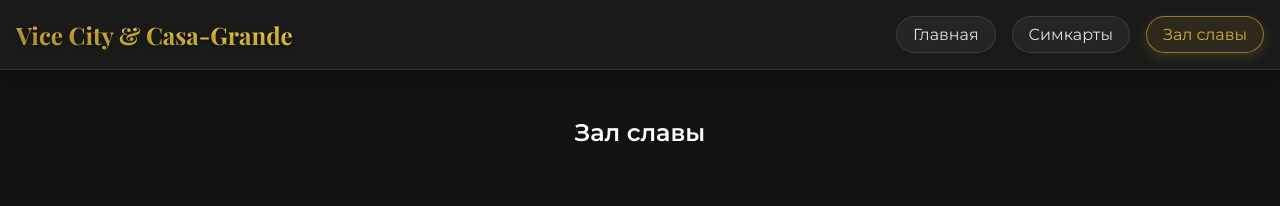
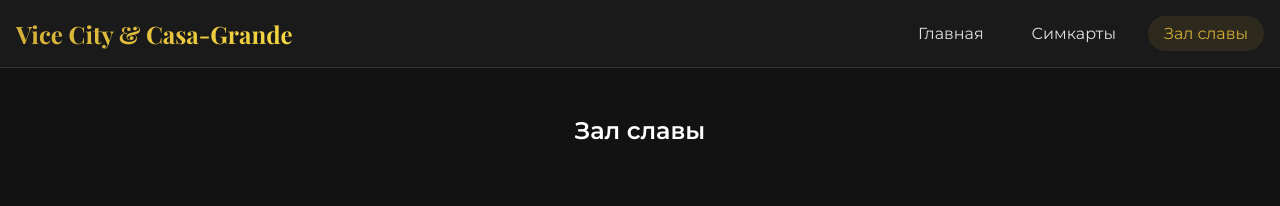
Before and after one commit to r1pox/ViceCasaMuzeum, a plain HTML site: page players.html in a window 1280 px wide. Shown: the top 206 px of the page. Drawn offline with nearby package versions, Linux system fonts and the light colour scheme.

Commit message:
Update players.html

```diff
--- a/players.html
+++ b/players.html
@@ -4,7 +4,6 @@
     <meta charset="UTF-8">
     <meta name="viewport" content="width=device-width, initial-scale=1.0">
     <title>Зал славы | Vice City & Casa-Grande</title>
-    <link rel="stylesheet" href="simcard.css">
     <link rel="stylesheet" href="style.css">
     <link href="https://fonts.googleapis.com/css2?family=Playfair+Display:wght@400;700&family=Montserrat:wght@300;400;600&display=swap" rel="stylesheet">
 </head>
```
